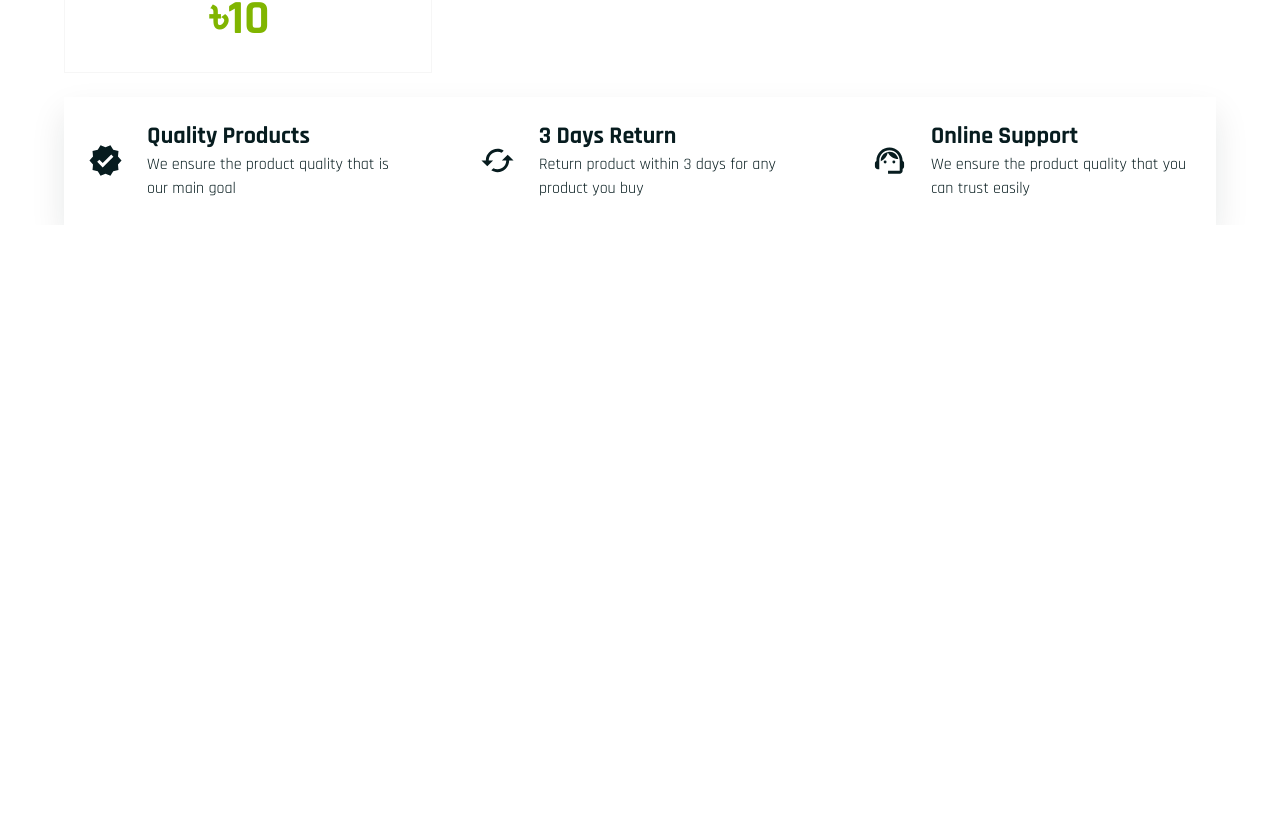
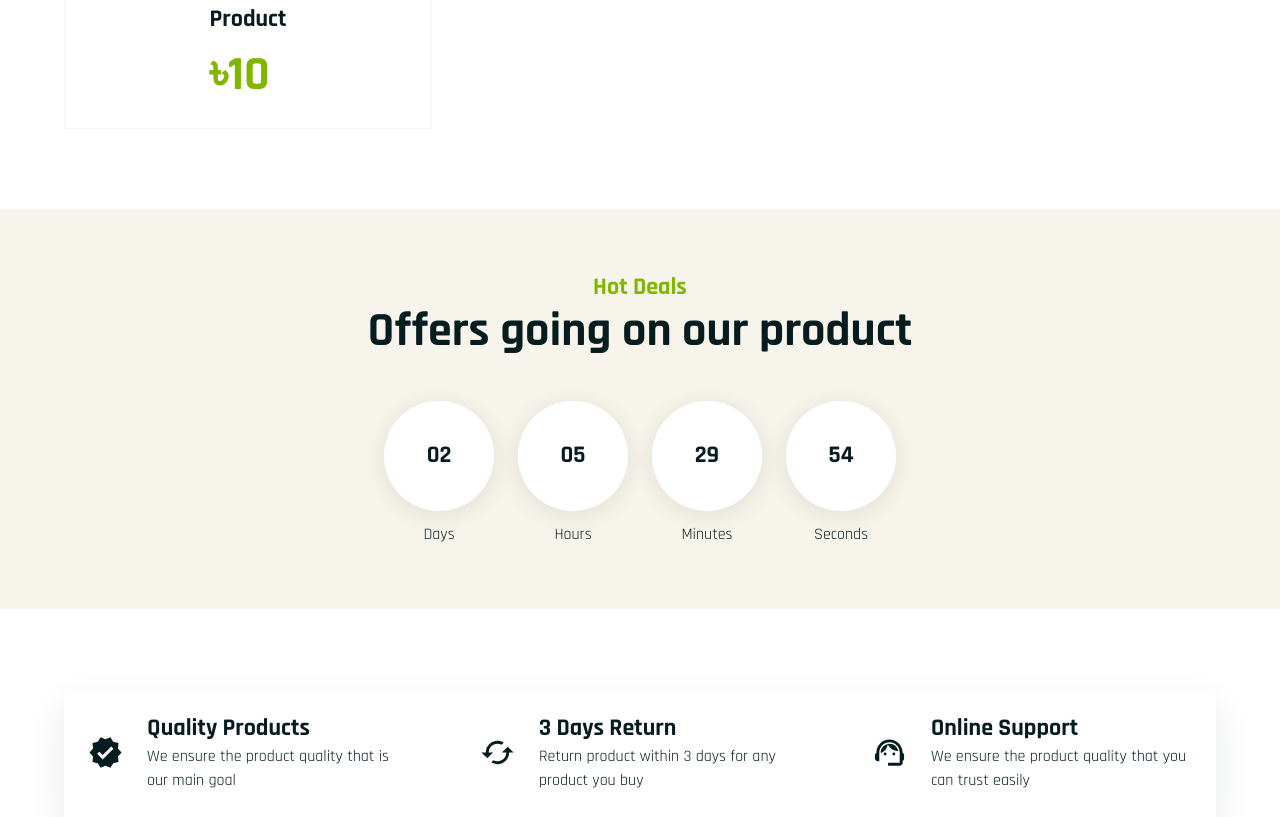
Before and after one commit to pallabbarman/hamaguri, a Next.js app: page / in a window 1280 px wide. Shown: the part 1193-2010 px from the top of the page. Before the commit the page ends 1418 px from the top, so only its background shows below. Built offline with nearby package versions, Linux system fonts and the light colour scheme; what @mui/material-nextjs would draw is missing.

Commit message:
offer timer added

```diff
--- /dev/null
+++ b/src/_pages/Home/components/HomeOffersTimer/index.tsx
@@ -0,0 +1,49 @@
+'use client';
+import { Box, Container, Grid, Stack, Typography } from '@mui/material';
+import TimeUnit from 'components/TimeUnit';
+import { useEffect, useState } from 'react';
+import { getTimeLeft } from 'utils/time';
+
+const HomeOffersTimer = () => {
+    const [timeLeft, setTimeLeft] = useState(getTimeLeft());
+
+    useEffect(() => {
+        const interval = setInterval(() => {
+            setTimeLeft(getTimeLeft());
+        }, 1000);
+        return () => clearInterval(interval);
+    }, []);
+
+    return (
+        <Box sx={{ bgcolor: 'flavescent.main' }}>
+            <Container maxWidth="lg">
+                <Stack sx={{ justifyContent: 'center', alignItems: 'center', height: 400, gap: 5 }}>
+                    <Box sx={{ textAlign: 'center' }}>
+                        <Typography variant="h3" color="lime">
+                            Hot Deals
+                        </Typography>
+                        <Typography variant="h2" color="black">
+                            Offers going on our product
+                        </Typography>
+                    </Box>
+                    <Grid container spacing={3}>
+                        <Grid size={{ xs: 6, sm: 3 }}>
+                            <TimeUnit value={timeLeft.days} label="Days" delay={100} />
+                        </Grid>
+                        <Grid size={{ xs: 6, sm: 3 }}>
+                            <TimeUnit value={timeLeft.hours} label="Hours" delay={200} />
+                        </Grid>
+                        <Grid size={{ xs: 6, sm: 3 }}>
+                            <TimeUnit value={timeLeft.minutes} label="Minutes" delay={300} />
+                        </Grid>
+                        <Grid size={{ xs: 6, sm: 3 }}>
+                            <TimeUnit value={timeLeft.seconds} label="Seconds" delay={400} />
+                        </Grid>
+                    </Grid>
+                </Stack>
+            </Container>
+        </Box>
+    );
+};
+
+export default HomeOffersTimer;
--- a/src/_pages/Home/index.tsx
+++ b/src/_pages/Home/index.tsx
@@ -3,16 +3,20 @@ import dynamic from 'next/dynamic';
 
 const HomeBanner = dynamic(() => import('./components/HomeBanner'));
 const HomeProducts = dynamic(() => import('./components/HomeProducts'));
+const HomeOffersTimer = dynamic(() => import('./components/HomeOffersTimer'));
 const HomeFeatureItem = dynamic(() => import('./components/HomeFeatureItem'));
 
 const Home = () => {
     return (
-        <Grid container spacing={3}>
+        <Grid container spacing={{ xs: 3, lg: 10 }}>
             <Grid size={12}>
                 <HomeBanner />
             </Grid>
             <Grid size={12}>
                 <HomeProducts />
+            </Grid>
+            <Grid size={12}>
+                <HomeOffersTimer />
             </Grid>
             <Grid size={12}>
                 <HomeFeatureItem />
--- /dev/null
+++ b/src/components/TimeUnit/index.tsx
@@ -0,0 +1,76 @@
+'use client';
+import { Box, keyframes, Paper, Typography } from '@mui/material';
+import { useEffect, useRef, useState } from 'react';
+
+interface TimeUnitProps {
+    value: number;
+    label: string;
+    delay: number;
+}
+
+const pulse = keyframes`
+  0% { transform: scale(1); }
+  50% { transform: scale(1.04); }
+  100% { transform: scale(1); }
+`;
+
+const fadeSlideIn = keyframes`
+  from { opacity: 0; transform: translateY(20px); }
+  to { opacity: 1; transform: translateY(0); }
+`;
+
+function TimeUnit({ value, label, delay }: TimeUnitProps) {
+    const [animating, setAnimating] = useState(false);
+    const prevRef = useRef(value);
+
+    useEffect(() => {
+        if (value !== prevRef.current) {
+            prevRef.current = value;
+            const triggerOn = setTimeout(() => setAnimating(true), 0);
+            const triggerOff = setTimeout(() => setAnimating(false), 350);
+            return () => {
+                clearTimeout(triggerOn);
+                clearTimeout(triggerOff);
+            };
+        }
+    }, [value]);
+
+    return (
+        <Box
+            sx={{
+                display: 'flex',
+                flexDirection: 'column',
+                alignItems: 'center',
+                gap: 1.5,
+                animation: `${fadeSlideIn} 0.6s ease both`,
+                animationDelay: `${delay}ms`,
+            }}
+        >
+            <Paper
+                elevation={0}
+                sx={{
+                    width: { xs: 72, sm: 90, md: 110 },
+                    height: { xs: 72, sm: 90, md: 110 },
+                    borderRadius: '50%',
+                    display: 'flex',
+                    alignItems: 'center',
+                    justifyContent: 'center',
+                    backgroundColor: 'white.main',
+                    boxShadow:
+                        '0 4px 24px rgba(26,34,18,0.10), inset 0 1px 0 rgba(255,255,255,0.8)',
+                    animation: animating ? `${pulse} 0.35s ease` : 'none',
+                    transition: 'box-shadow 0.2s',
+                    '&:hover': {
+                        boxShadow:
+                            '0 8px 32px rgba(90,158,15,0.18), inset 0 1px 0 rgba(255,255,255,0.8)',
+                    },
+                }}
+            >
+                <Typography variant="h3">{String(value).padStart(2, '0')}</Typography>
+            </Paper>
+            <Typography>{label}</Typography>
+        </Box>
+    );
+}
+
+export default TimeUnit;
--- /dev/null
+++ b/src/utils/time.ts
@@ -0,0 +1,12 @@
+const TARGET_DATE = new Date(Date.now() + (2 * 24 * 60 * 60 + 5 * 60 * 60 + 30 * 60) * 1000);
+
+export function getTimeLeft() {
+    const diff = TARGET_DATE.getTime() - Date.now();
+    if (diff <= 0) return { days: 0, hours: 0, minutes: 0, seconds: 0 };
+    return {
+        days: Math.floor(diff / (1000 * 60 * 60 * 24)),
+        hours: Math.floor((diff / (1000 * 60 * 60)) % 24),
+        minutes: Math.floor((diff / (1000 * 60)) % 60),
+        seconds: Math.floor((diff / 1000) % 60),
+    };
+}
```
